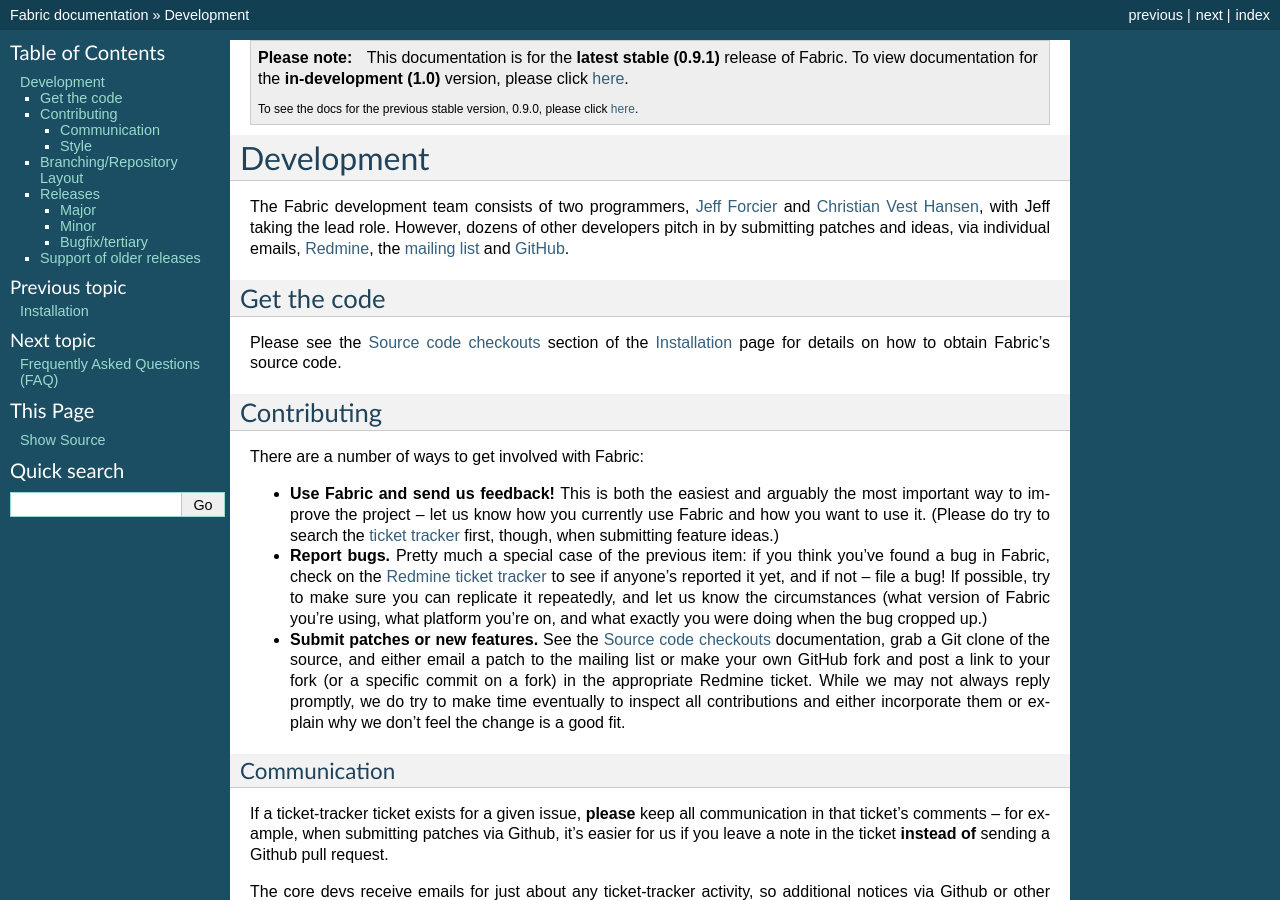
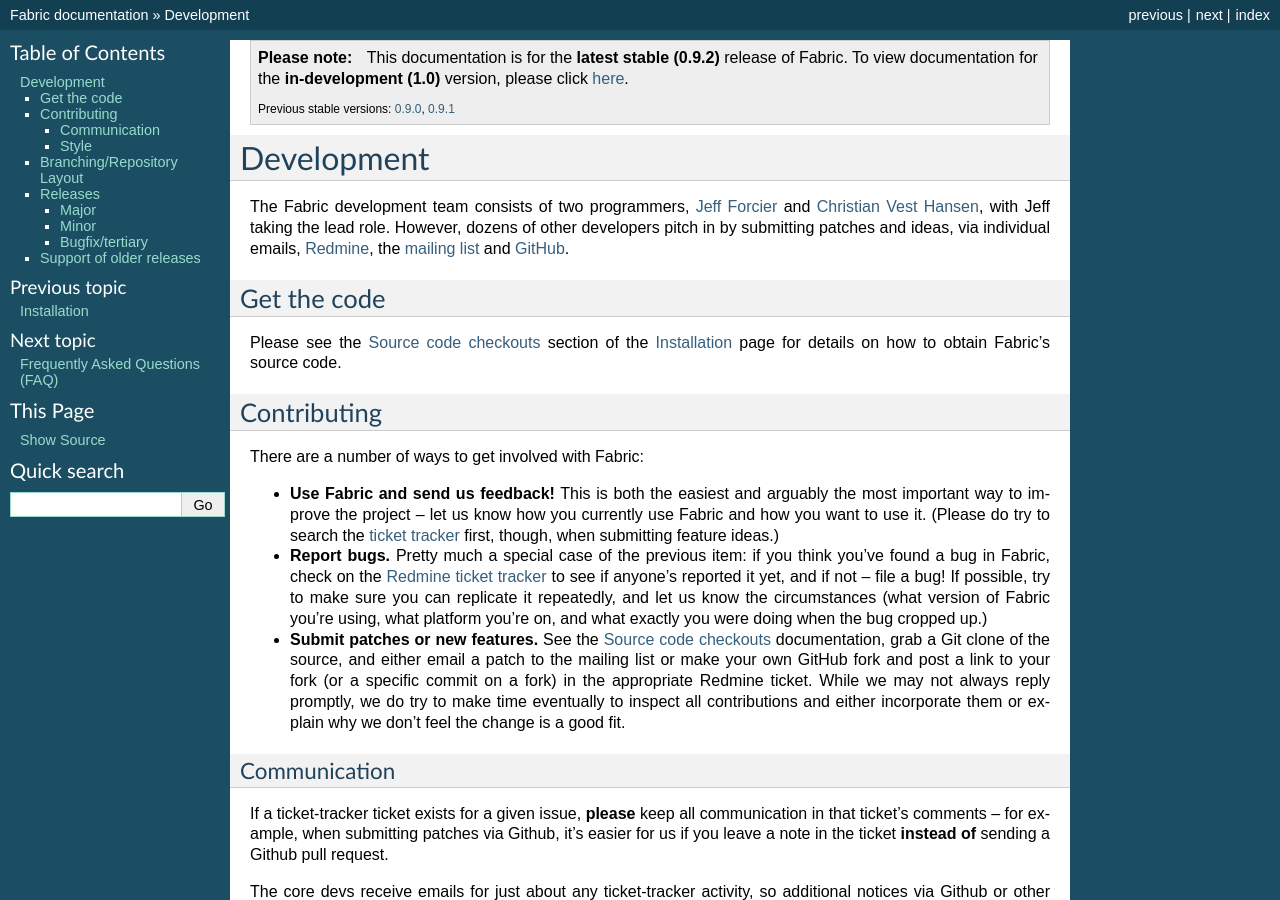
Before and after one commit to fabric/fabric, a Sphinx documentation site: the page built from docs/development.rst, in a window 1280 px wide and 900 px high. Built offline with Sphinx 7.4.7, drawn with Linux system fonts in a browser that asks for light colours.

Commit message:
Update 0.9 doc templates in prep for 0.9.2

```diff
--- a/docs/_templates/page.html
+++ b/docs/_templates/page.html
@@ -3,11 +3,11 @@
 <div class="admonition note">
     <p class="first admonition-title">Please note</p>
     <p>This documentation is for the <strong>latest stable
-    (0.9.1)</strong> release of Fabric. To view documentation for the
+    (0.9.2)</strong> release of Fabric. To view documentation for the
     <strong>in-development (1.0)</strong> version, please click
     <a href="/1.0/">here</a>.</p>
-    <p class="last" style="font-size: 75%;">To see the docs for the previous stable
-    version, 0.9.0, please click <a href="/0.9.0/">here</a>.</p>
+    <p class="last" style="font-size: 75%;">Previous stable
+    versions: <a href="/0.9.0/">0.9.0</a>, <a href="/0.9.1/">0.9.1</a>
 </div>
 {{ super() }}
 {% endblock %}
```
